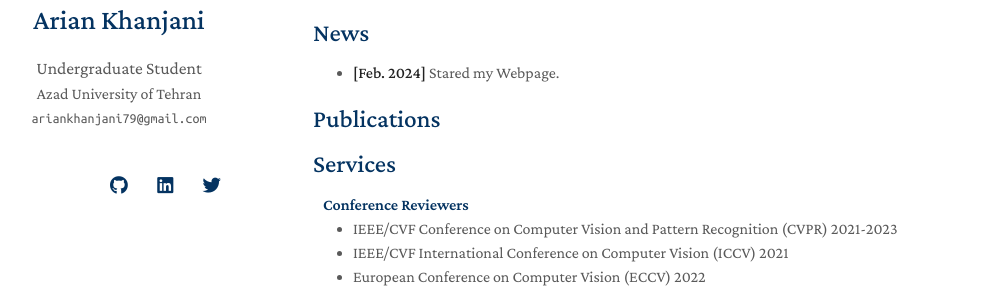
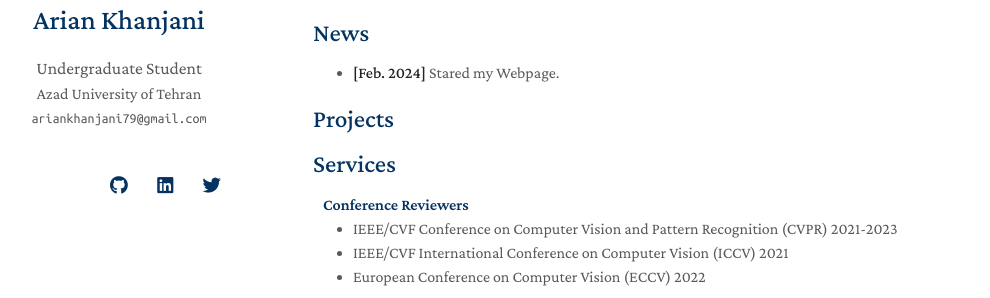
Before and after one commit to ariankhanjani/ariankhanjani.github.io, a Jekyll site: the page built from index.md, in a window 1280 px wide. Shown: the part 182-480 px from the top of the page, without its empty margins (157-1147 px from the left). Built offline with Jekyll 4.4.1, drawn with Linux system fonts in a browser that asks for light colours; nearby versions of some CDN libraries; a style sheet for code colours, icons or effects is not loaded; our own code applies the rules of GitHub Pages for plain Markdown files.

Commit message:
Update publications.md

```diff
--- a/_includes/publications.md
+++ b/_includes/publications.md
@@ -1,4 +1,4 @@
-<h2 id="publications" style="margin: 2px 0px -15px;">Publications</h2>
+<h2 id="Projects" style="margin: 2px 0px -15px;">Projects</h2>
 
 <div class="publications">
 <ol class="bibliography">
```
